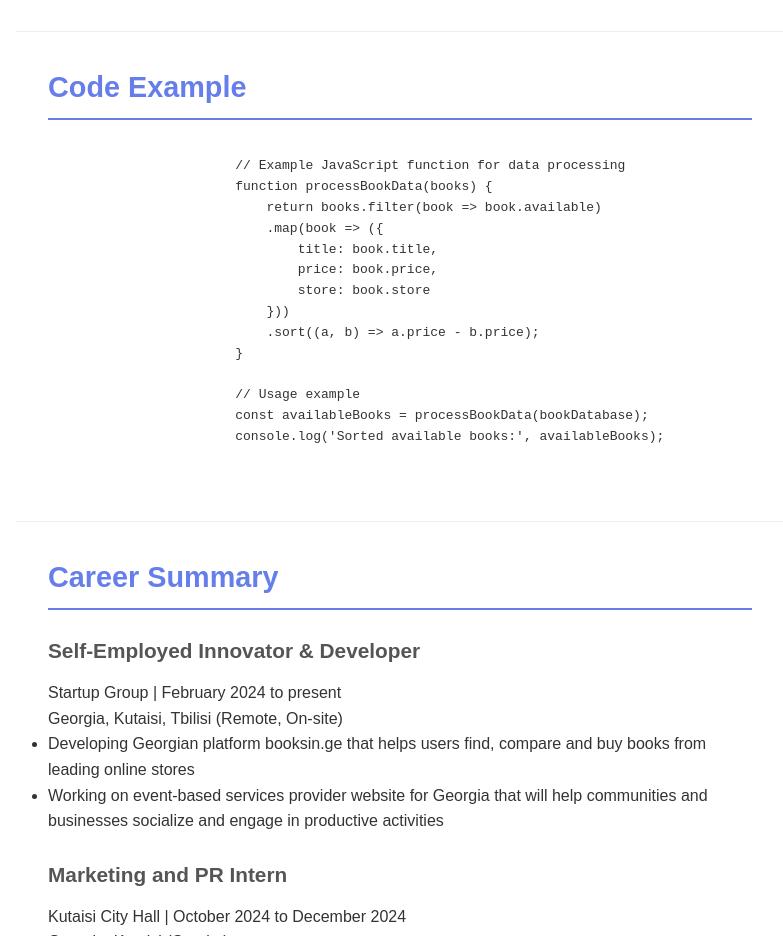
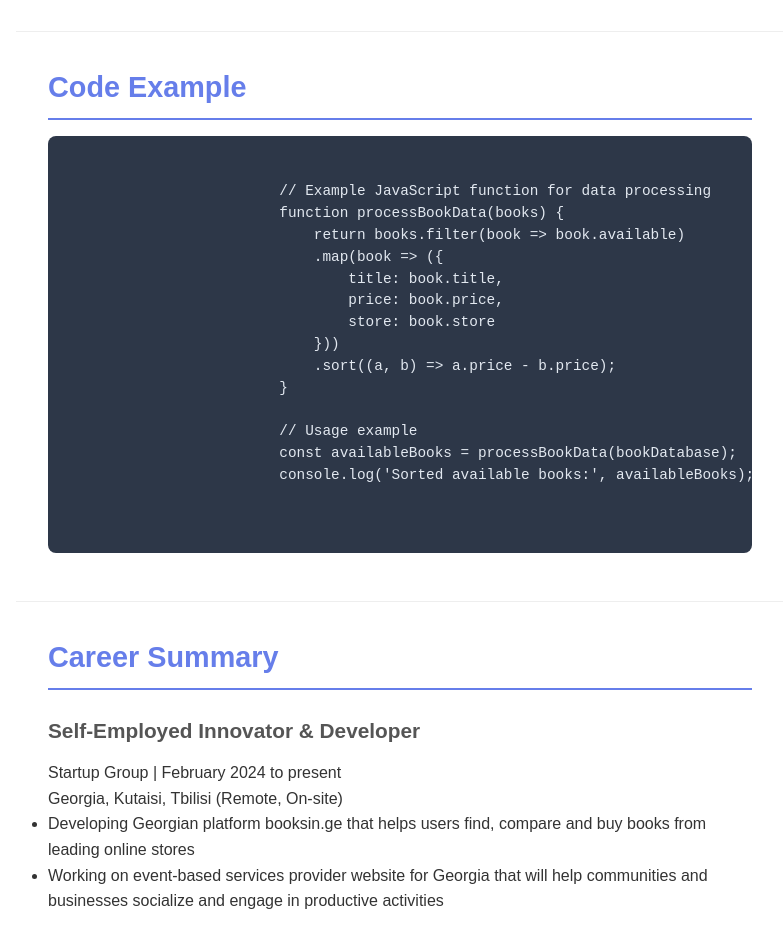
Before and after one commit to Kobyopi/rsschool-cv, a plain HTML site: page index.html in a window 1280 px wide. Shown: the part 1560-2496 px from the top of the page, without its empty margins (240-1023 px from the left). Drawn offline with Linux system fonts and the light colour scheme.

Commit message:
feat: added style for code example

```diff
--- a/style.css
+++ b/style.css
@@ -130,3 +130,19 @@ h3 {
     border-radius: 5px;
     border-left: 3px solid #667eea;
 }
+
+/* Code example section */
+pre {
+    background: #2d3748;
+    color: #e2e8f0;
+    padding: 1.5rem;
+    border-radius: 8px;
+    overflow-x: auto;
+    margin: 1rem 0;
+}
+
+code {
+    font-family: 'Courier New', monospace;
+    font-size: 0.9rem;
+    line-height: 1.4;
+}
```
